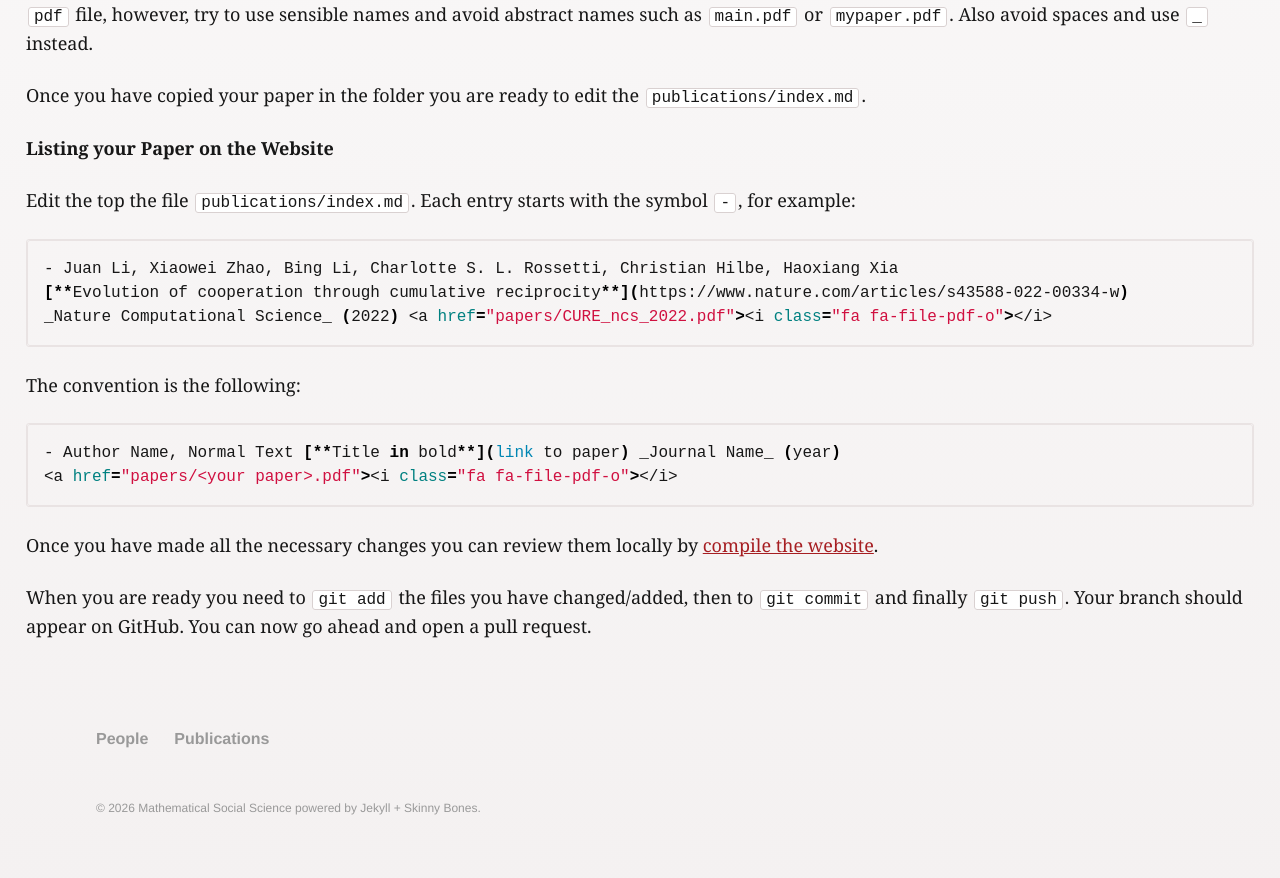
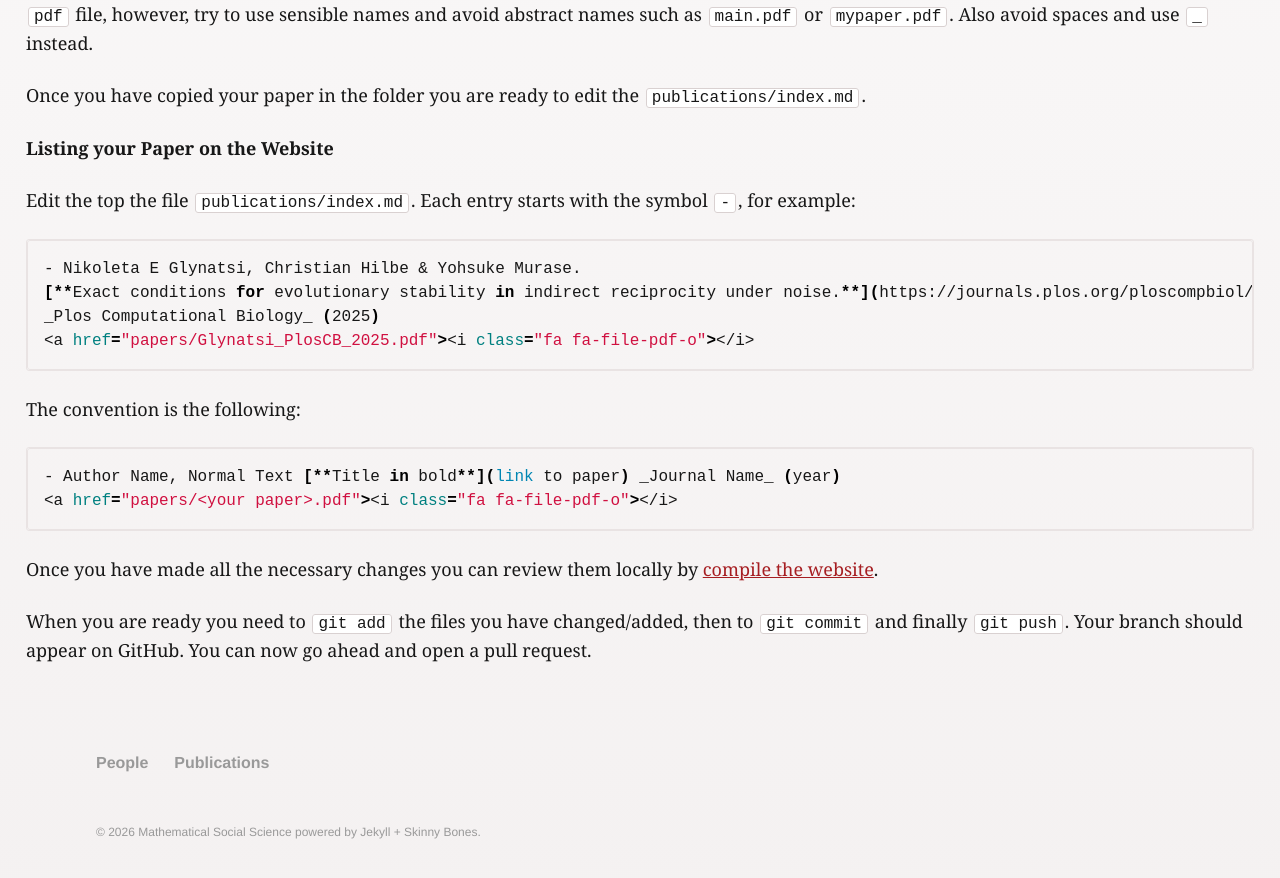
Before and after one commit to ithems-math-soc/ithems-math-soc.github.io, a Jekyll site: the page built from HowTos/AddPublication.md, in a window 1280 px wide and 900 px high, scrolled down 563 px. Shown: the top 878 px of the window. Built offline with Jekyll 4.4.1, drawn with Linux system fonts in a browser that asks for light colours; our own code applies the rules of GitHub Pages for plain Markdown files.

````diff
--- a/HowTos/AddPublication.md
+++ b/HowTos/AddPublication.md
@@ -28,9 +28,10 @@ Edit the top the file `publications/index.md`. Each entry starts with the
 symbol `-`, for example:
 
 ```shell
-- Juan Li, Xiaowei Zhao, Bing Li, Charlotte S. L. Rossetti, Christian Hilbe, Haoxiang Xia
-[**Evolution of cooperation through cumulative reciprocity**](https://www.nature.com/articles/s43588-022-00334-w)
-_Nature Computational Science_ (2022) <a href="papers/CURE_ncs_2022.pdf"><i class="fa fa-file-pdf-o"></i>
+- Nikoleta E Glynatsi, Christian Hilbe & Yohsuke Murase.
+[**Exact conditions for evolutionary stability in indirect reciprocity under noise.**](https://journals.plos.org/ploscompbiol/article?id=10.1371/journal.pcbi.1013584)
+_Plos Computational Biology_ (2025)
+<a href="papers/Glynatsi_PlosCB_2025.pdf"><i class="fa fa-file-pdf-o"></i>
 ```
 
 The convention is the following:
````
Also changed, not shown: HowTos/AddFeedPics.md (deleted, +0 -53 lines), HowTos/Installation.md (+1 -1 lines), _posts/people/2025-09-01-Glynatsi.md (renamed from _posts/people/2020-09-22-Glynatsi.md, +1 -1 lines), README.md, 1 other file.
